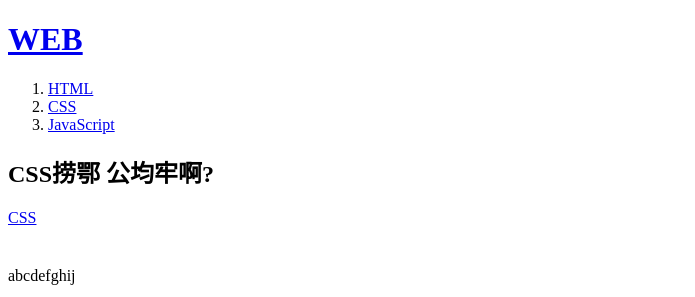
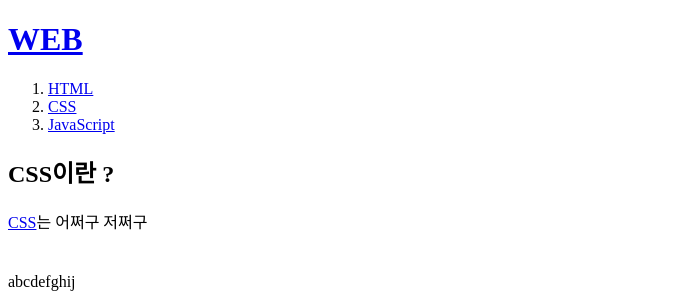
Before and after one commit to uykhc/WEB1, a plain HTML site: page 2.html in a window 1280 px wide. Shown: the top 297 px of the page, without its empty margins (0-695 px from the left). Drawn offline with Linux system fonts and the light colour scheme.

Commit message:
Update 2.html

```diff
--- a/2.html
+++ b/2.html
@@ -19,8 +19,8 @@
             <li>youbin</li>
         </ul> -->
 
-        <h2>CSS捞鄂 公均牢啊?</h2>
-        <p><a href = "https://www.youtube.com/" target = "_blank" title = "Youtube">CSS</a></p>
+        <h2>CSS이란 ?</h2>
+        <p><a href = "https://www.youtube.com/" target = "_blank" title = "Youtube">CSS</a>는 어쩌구 저쩌구</p>
         <p style="margin-top: 40px;">abcdefghij</p>
         klmnopqrstuvwxyz
         <br>
```
